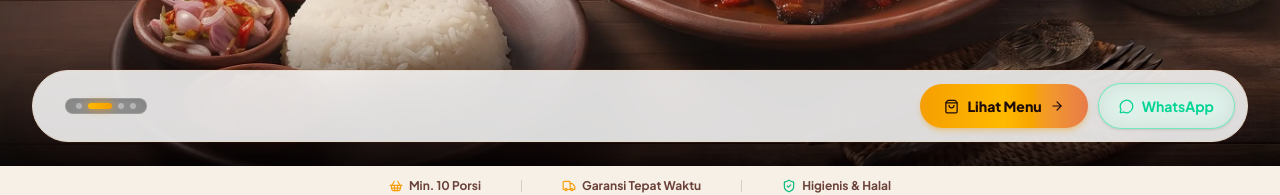
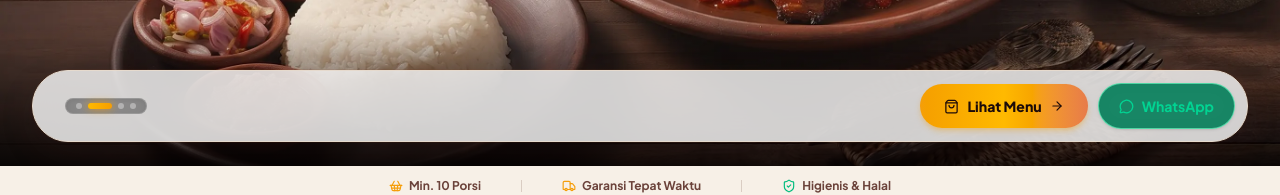
Before and after one commit to anggarchmdi/harabox, a React (Vite) app in the folder frontend/: page / in a window 1280 px wide. Shown: the part 434-629 px from the top of the page. Built offline with nearby package versions, Linux system fonts and the light colour scheme; no server answers; a web font is replaced by a local one.

Commit message:
fix: typo

```diff
--- a/frontend/src/pages/HomePage.tsx
+++ b/frontend/src/pages/HomePage.tsx
@@ -413,7 +413,7 @@ export default function HomePage() {
                   ${
                     isDark
                       ? 'bg-[#1C0B09]/85 border border-[#60241E]/80 shadow-[0_12px_40px_rgba(0,0,0,0.6)] ring-1 ring-white/10'
-                      : 'bg-white/85 border border-[#E6DACD] shadow-[0_12px_36px_rgba(96,36,30,0.12)] ring-1 ring-[#8C4320]/10'
+                      : 'bg-white/80 border border-[#E6DACD] shadow-[0_12px_36px_rgba(96,36,30,0.12)] ring-1 ring-[#8C4320]/10'
                   }
                 `}
               >
@@ -495,7 +495,7 @@ export default function HomePage() {
                         ${
                           isDark
                             ? 'bg-emerald-950/50 hover:bg-emerald-900/60 text-emerald-300 border-emerald-500/40 shadow-sm'
-                            : 'bg-emerald-500/10 border-emerald-300/80 shadow-sm'
+                            : 'bg-emerald-700/90 border-emerald-300/80 shadow-sm'
                         }
                       `}
                     >
```
